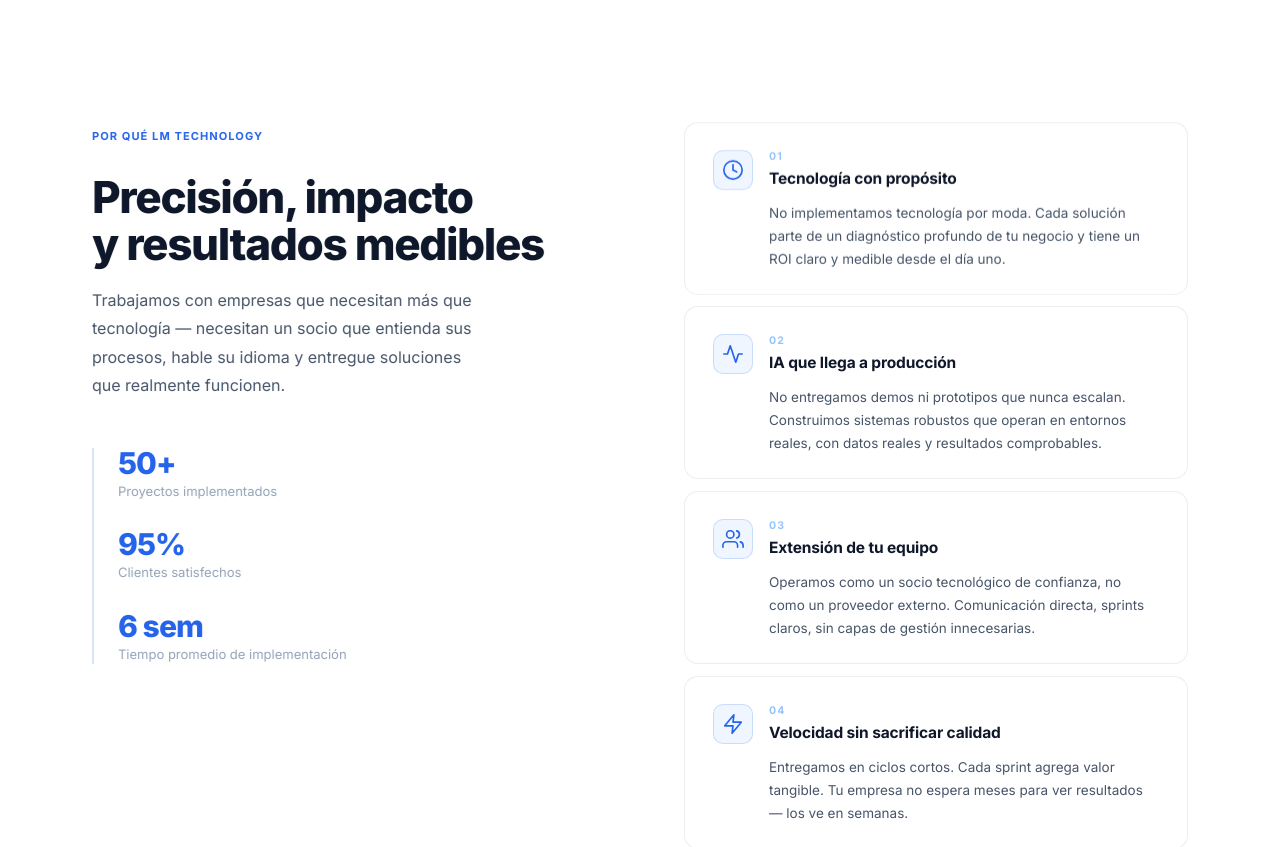
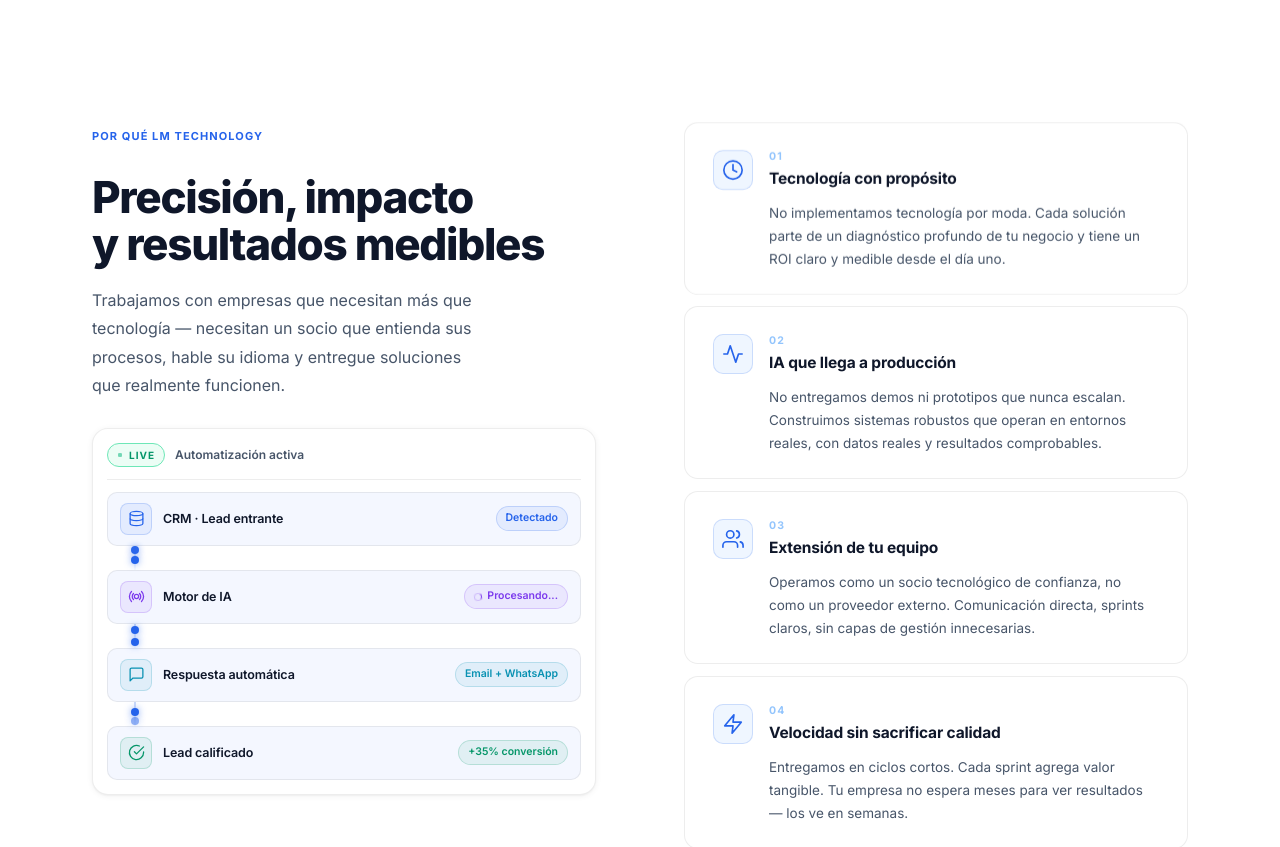
Before and after one commit to Juan12329/lmtechnology-website, a React (Vite) app: page / in a window 1280 px wide. Shown: the part 2260-3107 px from the top of the page. Built offline with nearby package versions, Linux system fonts and the light colour scheme.

Commit message:
ajuste en animacion

```diff
--- a/src/components/Why.css
+++ b/src/components/Why.css
@@ -33,29 +33,149 @@
   font-size: 16px;
   color: var(--text-3);
   line-height: 1.78;
-  margin-bottom: 48px;
+  margin-bottom: 28px;
   max-width: 400px;
 }
 
-.why__metrics {
+/* ─── Automation Flow Widget ─── */
+.why__flow {
+  background: var(--bg-white);
+  border: 1px solid var(--border);
+  border-radius: 16px;
+  padding: 14px;
+  box-shadow: var(--shadow-sm);
+}
+
+.why__flow-header {
   display: flex;
-  flex-direction: column;
-  gap: 28px;
-  padding-left: 24px;
-  border-left: 2px solid var(--border-blue);
+  align-items: center;
+  gap: 10px;
+  padding-bottom: 12px;
+  margin-bottom: 12px;
+  border-bottom: 1px solid var(--border);
 }
-.why__metric { display: flex; flex-direction: column; gap: 4px; }
-.why__metric-val {
-  font-size: 30px;
-  font-weight: 800;
-  color: var(--blue);
-  letter-spacing: -0.03em;
-  line-height: 1;
+
+.why__flow-live {
+  display: inline-flex;
+  align-items: center;
+  gap: 6px;
+  font-size: 10px;
+  font-weight: 700;
+  letter-spacing: 0.1em;
+  text-transform: uppercase;
+  color: #059669;
+  background: #ecfdf5;
+  border: 1px solid #6ee7b7;
+  padding: 3px 9px;
+  border-radius: 100px;
 }
-.why__metric-desc {
-  font-size: 13px;
-  color: var(--text-muted);
-  line-height: 1.5;
+
+.why__flow-dot {
+  width: 6px; height: 6px;
+  border-radius: 50%;
+  background: #10b981;
+  animation: pulseDot 1.6s ease-in-out infinite;
+}
+
+.why__flow-caption {
+  font-size: 12px;
+  font-weight: 600;
+  color: var(--text-3);
+}
+
+/* Flow items */
+.flow-item { display: flex; flex-direction: column; }
+
+.flow-node {
+  display: flex;
+  align-items: center;
+  gap: 11px;
+  background: var(--bg-section);
+  border: 1px solid var(--border);
+  border-radius: 10px;
+  padding: 10px 12px;
+  transition: border-color 0.2s, box-shadow 0.2s;
+}
+.flow-node:hover { border-color: var(--border-blue); box-shadow: var(--shadow-sm); }
+
+.flow-node__icon {
+  width: 32px; height: 32px; min-width: 32px;
+  border-radius: 8px;
+  display: flex;
+  align-items: center;
+  justify-content: center;
+  border: 1px solid transparent;
+  flex-shrink: 0;
+  transition: transform 0.25s var(--ease-spring);
+}
+.flow-node:hover .flow-node__icon { transform: scale(1.1); }
+
+.flow-node--blue   .flow-node__icon { background: rgba(37,99,235,0.08);  border-color: rgba(37,99,235,0.2);  color: #2563eb; }
+.flow-node--violet .flow-node__icon { background: rgba(124,58,237,0.08); border-color: rgba(124,58,237,0.2); color: #7c3aed; }
+.flow-node--teal   .flow-node__icon { background: rgba(8,145,178,0.08);  border-color: rgba(8,145,178,0.2);  color: #0891b2; }
+.flow-node--green  .flow-node__icon { background: rgba(5,150,105,0.08);  border-color: rgba(5,150,105,0.2);  color: #059669; }
+
+.flow-node__label {
+  flex: 1;
+  font-size: 12.5px;
+  font-weight: 600;
+  color: var(--text);
+  letter-spacing: -0.01em;
+}
+
+.flow-node__badge {
+  display: inline-flex;
+  align-items: center;
+  gap: 5px;
+  font-size: 10.5px;
+  font-weight: 600;
+  padding: 3px 9px;
+  border-radius: 100px;
+  white-space: nowrap;
+  flex-shrink: 0;
+}
+.flow-badge--blue       { color: #2563eb; background: rgba(37,99,235,0.08);  border: 1px solid rgba(37,99,235,0.2); }
+.flow-badge--processing { color: #7c3aed; background: rgba(124,58,237,0.08); border: 1px solid rgba(124,58,237,0.2); }
+.flow-badge--teal       { color: #0891b2; background: rgba(8,145,178,0.08);  border: 1px solid rgba(8,145,178,0.2); }
+.flow-badge--green      { color: #059669; background: rgba(5,150,105,0.08);  border: 1px solid rgba(5,150,105,0.2); }
+
+.flow-spinner {
+  width: 8px; height: 8px;
+  border: 1.5px solid rgba(124,58,237,0.25);
+  border-top-color: #7c3aed;
+  border-radius: 50%;
+  animation: flowSpin 0.75s linear infinite;
+  flex-shrink: 0;
+}
+@keyframes flowSpin { to { transform: rotate(360deg); } }
+
+/* Connector: animated dots travel down the line */
+.flow-conn {
+  position: relative;
+  margin-left: 27px; /* node-padding(12) + half-icon(16) - half-line(0.75) ≈ 27px */
+  width: 1.5px;
+  height: 24px;
+  background: linear-gradient(to bottom, rgba(37,99,235,0.25), rgba(37,99,235,0.03));
+  overflow: visible;
+}
+
+.flow-conn__dot {
+  position: absolute;
+  left: -3px; /* center 8px dot on 1.5px line */
+  top: 0;
+  width: 8px; height: 8px;
+  border-radius: 50%;
+  background: var(--blue);
+  box-shadow: 0 0 7px rgba(37,99,235,0.55);
+  opacity: 0;
+  animation: flowDrop 1.7s ease-in-out infinite;
+}
+
+@keyframes flowDrop {
+  0%   { top: 0;           opacity: 0; }
+  8%   {                   opacity: 1; }
+  85%  {                   opacity: 1; }
+  100% { top: calc(100% - 8px); opacity: 0; }
 }
 
 /* Pillars */
--- a/src/components/Why.jsx
+++ b/src/components/Why.jsx
@@ -8,8 +8,39 @@
   <svg width="22" height="22" viewBox="0 0 24 24" fill="none"><path d="M13 2L3 14h9l-1 8 10-12h-9l1-8z" stroke="currentColor" strokeWidth="1.8" strokeLinecap="round" strokeLinejoin="round"/></svg>,
 ];
 
+const FLOW = [
+  {
+    cls: 'blue',
+    icon: <svg width="17" height="17" viewBox="0 0 24 24" fill="none"><ellipse cx="12" cy="5" rx="9" ry="3" stroke="currentColor" strokeWidth="1.8"/><path d="M3 5v14c0 1.66 4.03 3 9 3s9-1.34 9-3V5" stroke="currentColor" strokeWidth="1.8"/><path d="M3 12c0 1.66 4.03 3 9 3s9-1.34 9-3" stroke="currentColor" strokeWidth="1.8"/></svg>,
+    label: 'CRM · Lead entrante',
+    status: 'Detectado',
+    statusCls: 'blue',
+  },
+  {
+    cls: 'violet',
+    icon: <svg width="17" height="17" viewBox="0 0 24 24" fill="none"><circle cx="12" cy="12" r="3" stroke="currentColor" strokeWidth="1.8"/><path d="M19.07 4.93a10 10 0 0 1 0 14.14M4.93 4.93a10 10 0 0 0 0 14.14" stroke="currentColor" strokeWidth="1.8" strokeLinecap="round"/><path d="M16.24 7.76a6 6 0 0 1 0 8.49M7.76 7.76a6 6 0 0 0 0 8.49" stroke="currentColor" strokeWidth="1.8" strokeLinecap="round"/></svg>,
+    label: 'Motor de IA',
+    status: 'Procesando...',
+    statusCls: 'processing',
+  },
+  {
+    cls: 'teal',
+    icon: <svg width="17" height="17" viewBox="0 0 24 24" fill="none"><path d="M21 15a2 2 0 0 1-2 2H7l-4 4V5a2 2 0 0 1 2-2h14a2 2 0 0 1 2 2z" stroke="currentColor" strokeWidth="1.8" strokeLinejoin="round"/></svg>,
+    label: 'Respuesta automática',
+    status: 'Email + WhatsApp',
+    statusCls: 'teal',
+  },
+  {
+    cls: 'green',
+    icon: <svg width="17" height="17" viewBox="0 0 24 24" fill="none"><path d="M22 11.08V12a10 10 0 1 1-5.93-9.14" stroke="currentColor" strokeWidth="1.8" strokeLinecap="round"/><polyline points="22 4 12 14.01 9 11.01" stroke="currentColor" strokeWidth="1.8" strokeLinecap="round" strokeLinejoin="round"/></svg>,
+    label: 'Lead calificado',
+    status: '+35% conversión',
+    statusCls: 'green',
+  },
+];
+
 export default function Why({ tx }) {
-  const { label, title, text, m1Val, m1Desc, m2Val, m2Desc, m3Val, m3Desc, pillars } = tx;
+  const { label, title, text, pillars } = tx;
   const [leftRef, leftVisible] = useInView();
   const [rightRef, rightVisible] = useInView();
 
@@ -21,11 +52,31 @@
             <span className="label-tag">{label}</span>
             <h2 className="why__title">{title.split('\n').map((line, i) => <span key={i}>{line}{i === 0 && <br/>}</span>)}</h2>
             <p className="why__text">{text}</p>
-            <div className="why__metrics">
-              {[{val: m1Val, desc: m1Desc}, {val: m2Val, desc: m2Desc}, {val: m3Val, desc: m3Desc}].map(m => (
-                <div className="why__metric" key={m.val}>
-                  <span className="why__metric-val">{m.val}</span>
-                  <span className="why__metric-desc">{m.desc}</span>
+
+            <div className="why__flow">
+              <div className="why__flow-header">
+                <span className="why__flow-live">
+                  <span className="why__flow-dot" />
+                  Live
+                </span>
+                <span className="why__flow-caption">Automatización activa</span>
+              </div>
+              {FLOW.map((node, i) => (
+                <div key={i} className="flow-item">
+                  <div className={`flow-node flow-node--${node.cls}`}>
+                    <div className="flow-node__icon">{node.icon}</div>
+                    <span className="flow-node__label">{node.label}</span>
+                    <span className={`flow-node__badge flow-badge--${node.statusCls}`}>
+                      {node.statusCls === 'processing' && <span className="flow-spinner" />}
+                      {node.status}
+                    </span>
+                  </div>
+                  {i < FLOW.length - 1 && (
+                    <div className="flow-conn">
+                      <div className="flow-conn__dot" style={{ animationDelay: `${i * 0.55}s` }} />
+                      <div className="flow-conn__dot" style={{ animationDelay: `${i * 0.55 + 0.85}s` }} />
+                    </div>
+                  )}
                 </div>
               ))}
             </div>
```
